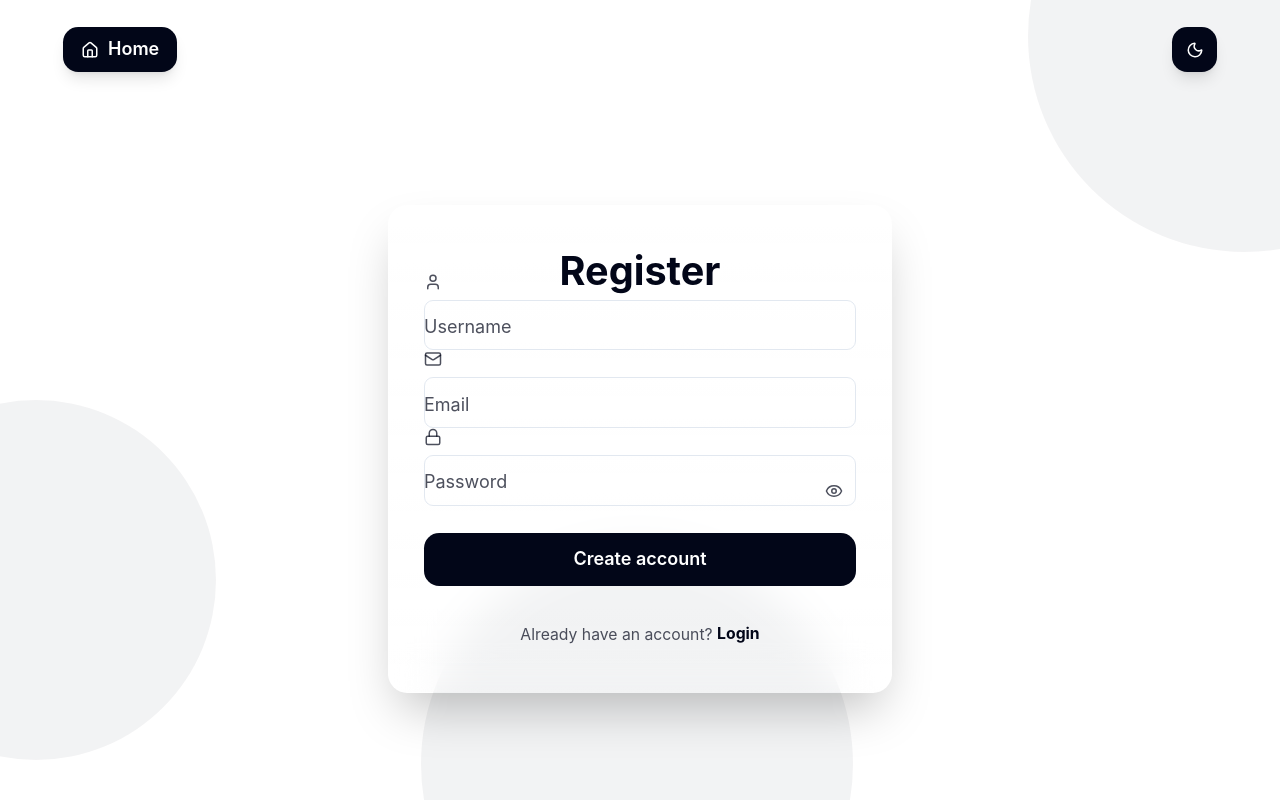
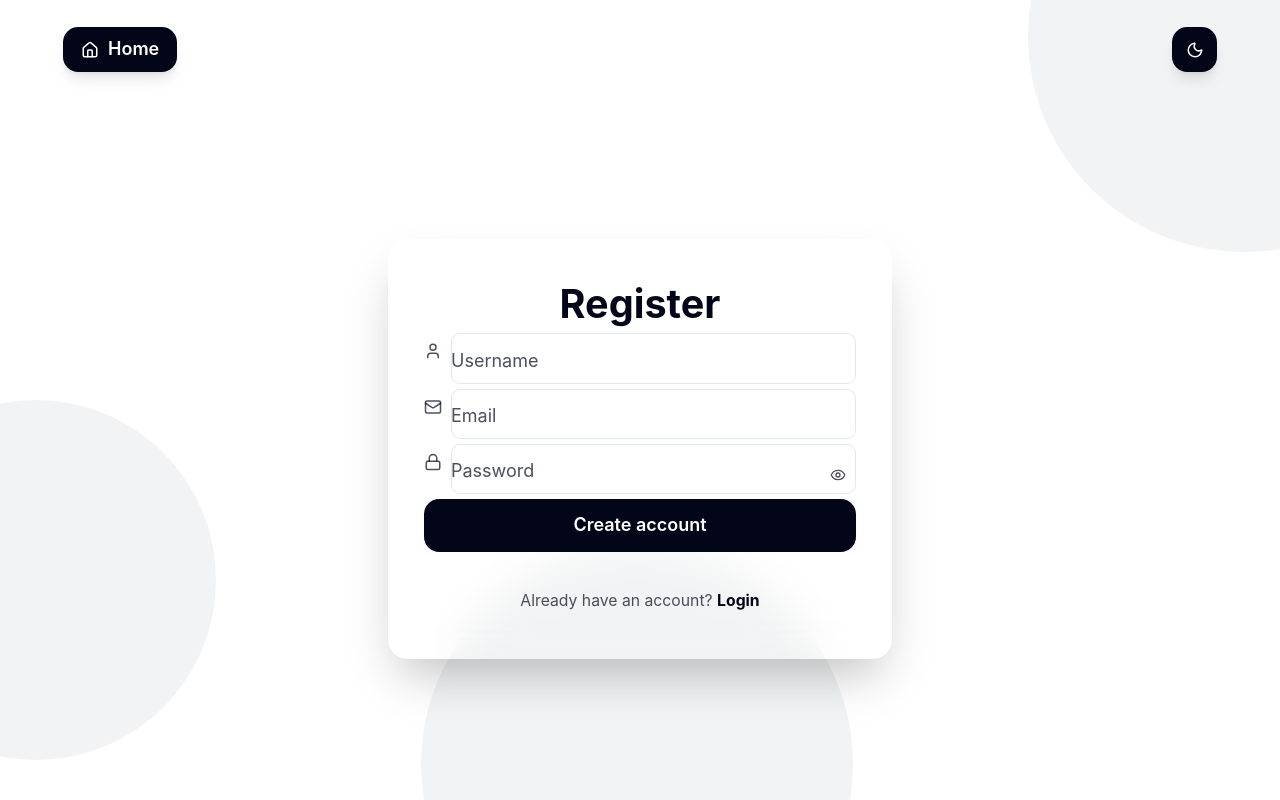
Before and after one commit to Shikhar0805/ResuMind, a React (Vite) app in the folder FRONTEND/: page /register in a window 1280 px wide. Built offline with nearby package versions, Linux system fonts and the light colour scheme; no server answers.

Commit message:
Restructured input field with flex layout

```diff
--- a/FRONTEND/src/auth/UI/components/AuthCard.jsx
+++ b/FRONTEND/src/auth/UI/components/AuthCard.jsx
@@ -112,7 +112,12 @@ function FloatingField({ label, type, icon, value, onChange, required }) {
   const isPassword = type === "password";
 
   return (
-    <div className="relative">
+    <div className="flex items-start gap-2 mb-1">
+      {/* Icon - outside input */}
+      <div className="flex-shrink-0 text-foreground/70 mt-2">{icon}</div>
+
+      {/* Input wrapper */}
+      <div className="relative flex-1">
         {/* Input: use peer so label can react to focus/placeholder */}
         <input
           id={id}
@@ -139,20 +144,18 @@ function FloatingField({ label, type, icon, value, onChange, required }) {
           {label}
         </label>
 
-      {/* Left icon - positioned above input */}
-      <span className="absolute left-0 -top-6 text-foreground/70 pointer-events-none">{icon}</span>
-
         {/* Password visibility toggle */}
         {isPassword && (
           <button
             type="button"
             aria-label={showPassword ? "Hide password" : "Show password"}
             onClick={() => setShowPassword((s) => !s)}
-          className="absolute right-0 top-3 grid h-10 w-10 place-items-center text-foreground/70 hover:text-foreground transition"
+            className="absolute right-0 top-2 grid h-8 w-8 place-items-center text-foreground/70 hover:text-foreground transition"
           >
-          {showPassword ? <EyeOff size={18} /> : <Eye size={18} />}
+            {showPassword ? <EyeOff size={16} /> : <Eye size={16} />}
           </button>
         )}
       </div>
+    </div>
   );
 }
```
Lines whose indentation alone changed are shown as unchanged.
